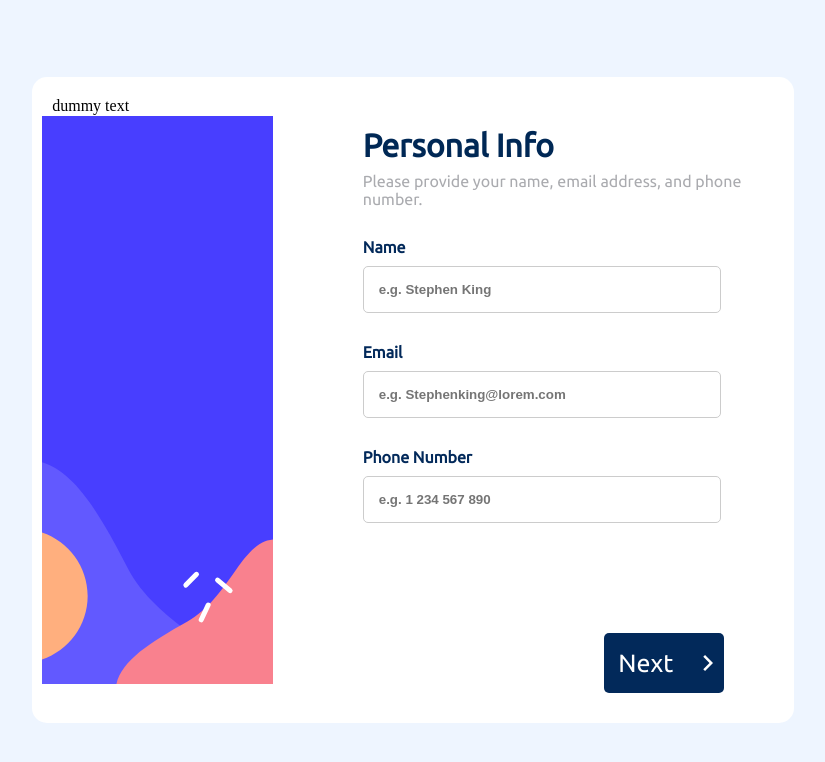
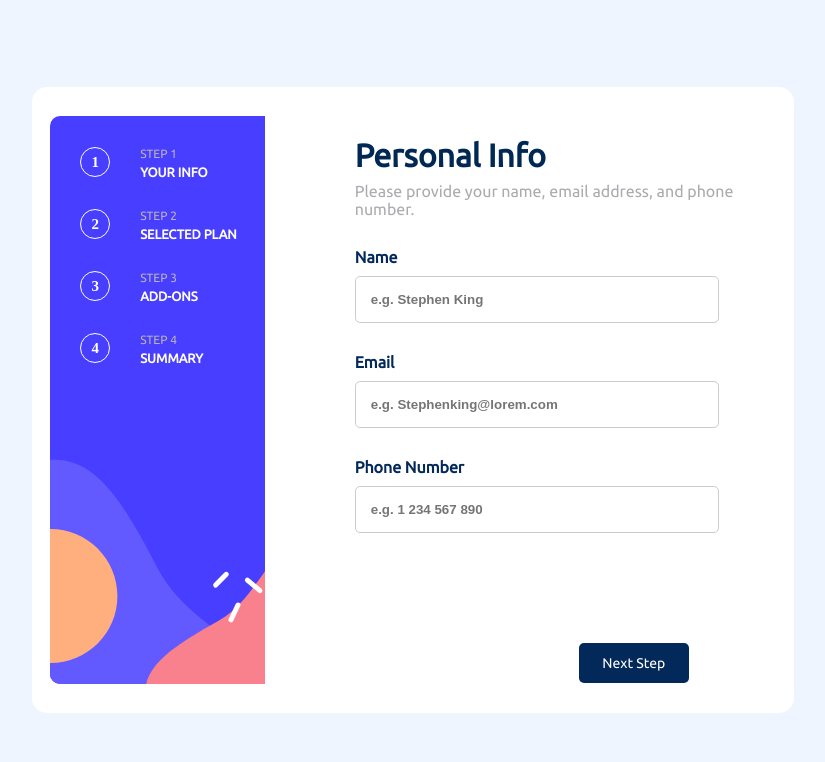
Before and after one commit to alinosratipour/multi-StepForm, a React (Vite) app: page / in a window 1280 px wide. Shown: the top 762 px of the page, without its empty margins (227-1052 px from the left). Built offline with nearby package versions, Linux system fonts and the light colour scheme.

Commit message:
add stepper to project

```diff
--- a/src/App.tsx
+++ b/src/App.tsx
@@ -1,5 +1,5 @@
 import "./App.scss";
-import MultiStepWindow from "./components/generics/MultiStepWindow/MultiStepWindow";
+import MultiStepWindow from "./components/MultiStepWindow/MultiStepWindow";
 
 function App() {
   return (
--- a/src/components/Icons/ArrowIcon.tsx
+++ b/src/components/Icons/ArrowIcon.tsx
@@ -3,18 +3,18 @@ import "./Icon.scss";
 import classNames from "classnames";
 
 interface IconType {
- pos?: string;
+  arrowDriection?: string;
   color?: string;
   size?:string;
 }
 
-const ArrowLeft: React.FC<IconType> = ({ pos, color, size }) => {
+const ArrowLeft: React.FC<IconType> = ({ arrowDriection, color, size }) => {
   const buttonClasses = classNames("svg", {
     "arrow-icon-md": size === "medium",
     "arrow-icon-sm": size === "small",
     "arrow-icon-lg": size === "large",
-    "icon-direction-right": pos === "right",
-    "icon-direction-left": pos === "left",
+    "icon-direction-right": arrowDriection === "right",
+    "icon-direction-left": arrowDriection === "left",
   });
 
   return (
@@ -23,16 +23,11 @@ const ArrowLeft: React.FC<IconType> = ({ pos, color, size }) => {
       xmlns="http://www.w3.org/2000/svg"
       viewBox="0 0 24 24"
       fill={color}
-      // transform="rotate(180)"
     >
       <path fill="none" d="M0 0h24v24H0z" />
       <path d="M13.1714 12.0007L8.22168 7.05093L9.63589 5.63672L15.9999 12.0007L9.63589 18.3646L8.22168 16.9504L13.1714 12.0007Z"></path>
     </svg>
 
-
-
-
-
   );
 };
 
--- a/src/components/Icons/Icon.scss
+++ b/src/components/Icons/Icon.scss
@@ -5,43 +5,41 @@
       height: 22px;
     &.icon-direction-right {
       position: relative;
-      right: -20px;
+      right: -12px;
     }
     &.icon-direction-left {
-
+      transform: rotate(180deg);
       position: relative;
-      left: -20px;
-      transform: rotate(180deg);
+      left: -12px;
     }
   }
 
   &.arrow-icon-md {
-    width: 30px;
-    height: 30px;
+    width: 25px;
+    height: 25px;
     &.icon-direction-right {
       position: relative;
-      right: -20px;
+      right: -15px;
     }
     &.icon-direction-left {
-
       transform: rotate(180deg);
       position: relative;
-      left: -20px;
+      left: -15px;
     }
   }
 
   &.arrow-icon-lg {
-     width: 40px;
-      height: 40px;
+     width: 30px;
+      height: 30px;
     &.icon-direction-right {
       position: relative;
-      right: -20px;
+      right: -30px;
 
     }
     &.icon-direction-left {
+      transform: rotate(180deg);
       position: relative;
-      left: -20px;
-      transform: rotate(180deg);
+      left: -30px;
     }
   }
 }
--- a/src/components/generics/MultiStepWindow/MultiStepWindow.scss
+++ b/src/components/MultiStepWindow/MultiStepWindow.scss
@@ -53,12 +53,13 @@ p {
 .form-left-side {
   display: flex;
   flex: 1;
-  background-image: url("../../../assets/images/bg-sidebar-desktop.svg");
-  background-position: center;
+  background-image: url("../../assets/images/bg-sidebar-desktop.svg");
+  background-position:left;
   background-repeat: no-repeat;
-  object-fit: cover;
-  padding: 10px;
+  margin-left: 8px;
+
 }
+
 
 .form-content-wrapper {
   background-color: #ffffff;
@@ -77,7 +78,9 @@ p {
 .button-wrapper {
   padding-top: 110px;
   margin-bottom: 20px;
+  margin-right: 35px;
   text-align: right;
+
 }
 
 .bg-img {
--- a/src/components/generics/MultiStepWindow/MultiStepWindow.tsx
+++ b/src/components/MultiStepWindow/MultiStepWindow.tsx
@@ -1,20 +1,37 @@
-import React from "react";
-import { VscChevronRight, VscChevronLeft } from "react-icons/vsc";
-import CustomButton from "../Button/NewButton";
-import EmailField from "../Email-Field/EmailField";
-import TextField from "../Text-Field/TextField";
+import React,{useState }from "react";
+import CustomButton from "../generics/Button/NewButton";
+import EmailField from "../generics/Email-Field/EmailField";
+import TextField from "../generics/Text-Field/TextField";
 import "./MultiStepWindow.scss";
-import ArrowRight from "../../Icons/ArrowRight";
-import ArrowIcon from "../../Icons/ArrowIcon";
+import "../stepper/steper.scss";
+import StepNavigation from "../stepper/StepNavigation";
+
+
 
 const MultiStepWindow = () => {
   const ref = React.useRef<HTMLButtonElement>(null);
+  const [currentStep, setCurrentStep]= useState(1);
+
+
+const stepText = {
+  'STEP 1': 'YOUR INFO',
+  'STEP 2': 'SELECTED PLAN',
+  'STEP 3': 'ADD-ONS',
+  'STEP 4':'SUMMARY',
+
+}
+
   return (
     <div className="container">
       <div className="form-wraper">
         <div className="form-content-wrapper">
           <div className="form-content">
-            <div className="form-left-side">dummy text</div>
+            <div className="form-left-side">
+
+
+                <StepNavigation stepNumberArray={stepText}   currentStep={currentStep}></StepNavigation>
+
+            </div>
             <div className="form-right-side">
               <div className="form-header">
                 <h1>Personal Info</h1>
@@ -43,14 +60,12 @@ const MultiStepWindow = () => {
                 <CustomButton
                   colorscheme="primary"
                   size="md"
-                   iconPosition="right"
-                   icon={<ArrowIcon size="medium"  color="white" pos="right"/>}
                    ref={ref}
                   onClick={() =>
                     console.log("You clicked on the yellow square!")
                   }
                 >
-                  Next
+                  Next Step
                 </CustomButton>
               </div>
             </div>
--- a/src/components/generics/Button/Button.scss
+++ b/src/components/generics/Button/Button.scss
@@ -23,28 +23,19 @@
   &.button--small {
     height:40px;
     width: 100px;
-    font-size: 16px;
+    font-size: 12px;
 
   }
   &.button--medium {
-    height: 60px;
-    width: 120px;
-    font-size: 20px;
-    .div{
-      margin-right: 6px;
-      font-size: 25px;
+    height: 40px;
+    width: 110px;
+    font-size: 14px;
 
-    }
   }
   &.button--large {
-    height: 80px;
-    width: 140px;
-    font-size: 26px;
-    .div{
-      margin-right: 6px;
-      font-size: 25px;
-
-    }
+    height: 50px;
+    width: 160px;
+    font-size: 16px;
 
   }
 
--- /dev/null
+++ b/src/components/stepper/Step.tsx
@@ -0,0 +1,24 @@
+
+import Reac,{useState} from 'react'
+import StepName from './StepName'
+import './steper.scss';
+
+const Step = ({stepNumber,index,StepName, num}) => {
+  return (
+    <div className='stepBlock'>
+        <div className='circlWrapper'>
+        <div  className="circle" >{index + 1}</div>
+        </div>
+        <div >
+           <div>
+          <div className='StepsLabelWrapper'><span className='stepNumber'>{num}</span> <span className='stepInfo'>{stepNumber}</span> </div>
+
+          </div>
+
+        </div>
+
+    </div>
+  )
+}
+
+export default Step
--- /dev/null
+++ b/src/components/stepper/StepNavigation.tsx
@@ -0,0 +1,27 @@
+import React,{useState} from 'react'
+import Step from './Step'
+import StepName from './StepName'
+import './steper.scss'
+const StepNavigation = ({stepNumberArray}) => {
+
+
+  return (
+    <div className='steperWrapper'>
+
+        {/* {stepNumberArray.map((item ,index)=><Step key={index}  index={index} stepNumber={item} ></Step> ) } */}
+
+      {Object.keys(stepNumberArray).map((key,index)=> (
+        <div >
+
+         {/* <span>{key}</span> <span>{stepNumberArray[key]}</span> */}
+         <Step key={index} index={index} num={key} stepNumber={stepNumberArray[key]} ></Step>
+
+        </div>
+))}
+
+       </div>
+
+  );
+}
+
+export default StepNavigation
--- /dev/null
+++ b/src/components/stepper/steper.scss
@@ -0,0 +1,59 @@
+.circle{
+    display: flex;
+      width: 30px;
+      height: 30px;
+      border-radius: 100%;
+      justify-content: center;
+      align-items: center;
+      font-weight:900;
+      color: #fff;
+      border: 1px solid white;
+
+
+    }
+
+.steperWrapper{
+
+    display: flex;
+    gap: 30px;
+    flex-direction: column;
+    margin-left: 30px;
+    margin-top: 50px;
+    padding-right: 20px;
+    color: #bab4b4;
+    font-size: 15px;
+
+}
+.stepBlock {
+    display: flex;
+    gap: 30px;
+
+}
+
+
+.step{
+    display: flex;
+
+
+}
+.StepsLabelWrapper{
+   display: flex;
+    flex-direction: column;
+
+}
+
+
+.stepNumber{
+    font-family: headerFont;
+    color: #bab4b4;
+    font-size: 12px;
+   }
+
+   .stepInfo{
+    font-family: headerFont;
+    color: white;
+    font-size: 13px;
+    font-weight: 900;
+    padding-top: 5px;
+
+   }
```
Also changed, not shown: src/components/Icons/ArrowRight.tsx (deleted, +0 -38 lines).
